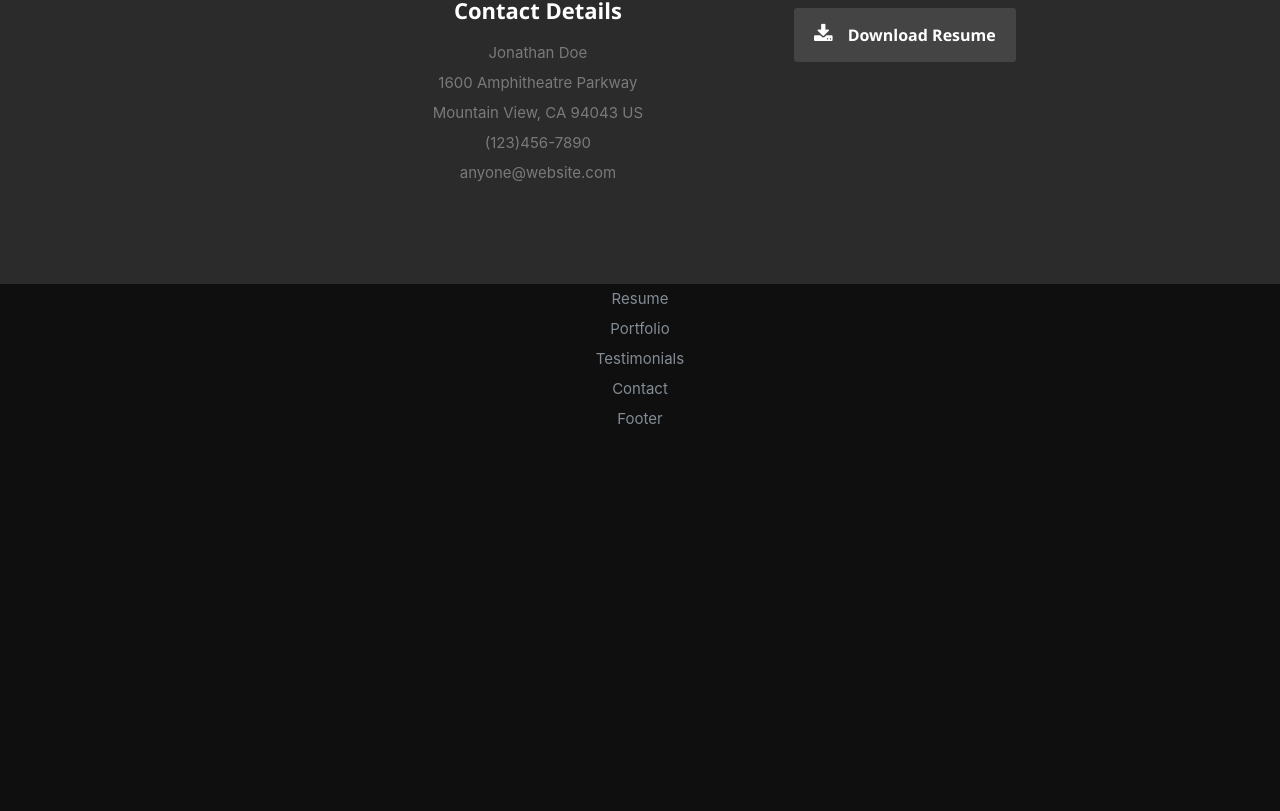
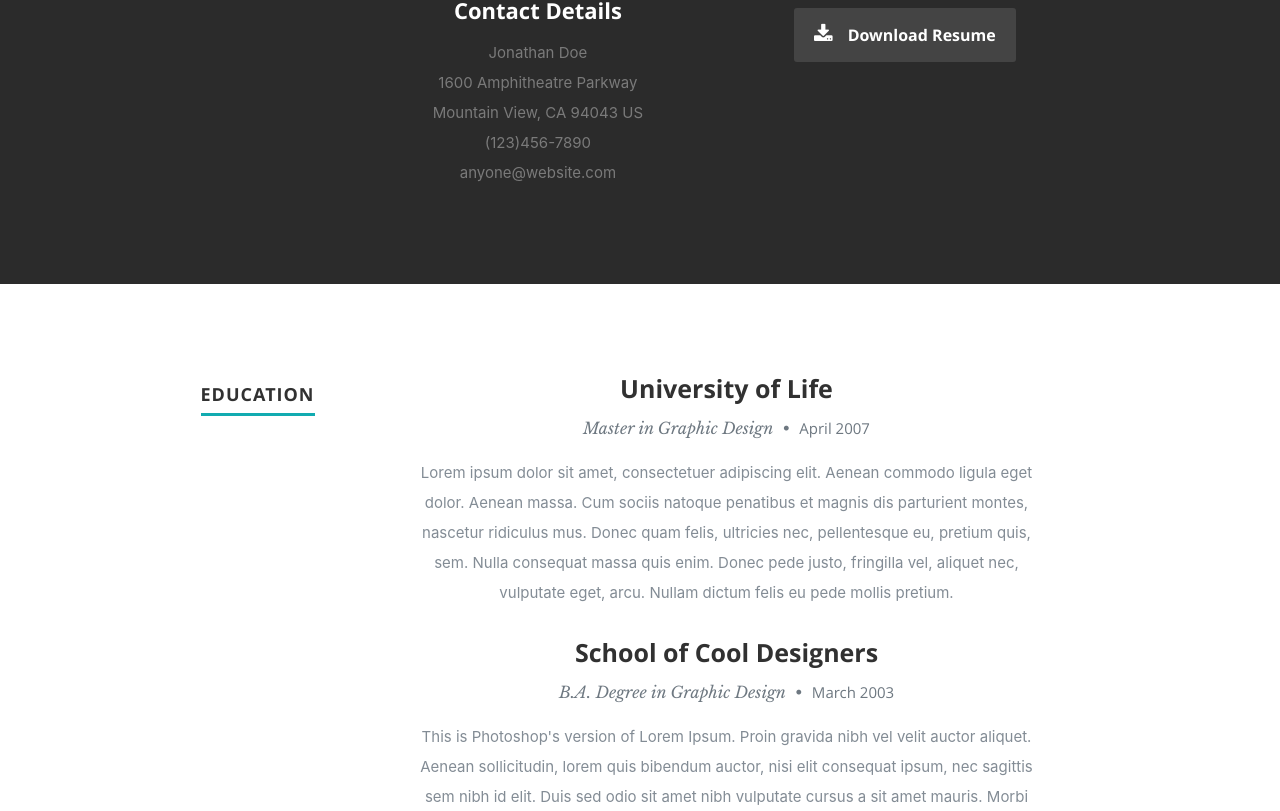
Before and after one commit to jecaz/Resume, a React (Create React App) app: page / in a window 1280 px wide. Shown: the part 1212-2023 px from the top of the page. Before the commit the page ends 1646 px from the top, so only its background shows below. Built offline with nearby package versions, Linux system fonts and the light colour scheme.

Commit message:
Add Resume section

```diff
--- a/src/Components/Resume.js
+++ b/src/Components/Resume.js
@@ -3,9 +3,92 @@ import React, { Component } from 'react';
 class Resume extends Component {
   render() {
     return (
-      <div>
-        Resume
-      </div>
+      <section id="resume">
+        <div class="row education">
+          <div class="three columns header-col">
+            <h1><span>Education</span></h1>
+          </div>
+          <div class="nine columns main-col">
+            <div class="row item">
+              <div class="twelve columns">
+                <h3>University of Life</h3>
+                <p class="info">Master in Graphic Design <span>&bull;</span> <em class="date">April 2007</em></p>
+                <p>
+                  Lorem ipsum dolor sit amet, consectetuer adipiscing elit. Aenean commodo ligula eget dolor. Aenean massa.
+                  Cum sociis natoque penatibus et magnis dis parturient montes, nascetur ridiculus mus. Donec quam felis,
+                  ultricies nec, pellentesque eu, pretium quis, sem. Nulla consequat massa quis enim.
+                  Donec pede justo, fringilla vel, aliquet nec, vulputate eget, arcu. Nullam dictum felis eu pede mollis pretium.
+                </p>
+              </div>
+            </div>
+            <div class="row item">
+              <div class="twelve columns">
+                <h3>School of Cool Designers</h3>
+                <p class="info">B.A. Degree in Graphic Design <span>&bull;</span> <em class="date">March 2003</em></p>
+                <p>
+                  This is Photoshop's version  of Lorem Ipsum. Proin gravida nibh vel velit auctor aliquet.
+                  Aenean sollicitudin, lorem quis bibendum auctor, nisi elit consequat ipsum, nec sagittis sem
+                  nibh id elit. Duis sed odio sit amet nibh vulputate cursus a sit amet mauris. Morbi accumsan
+                  ipsum velit. Nam nec tellus a odio tincidunt auctor a ornare odio. Sed non  mauris vitae erat
+                </p>
+              </div>
+            </div>
+          </div>
+        </div>
+        <div class="row work">
+          <div class="three columns header-col">
+            <h1><span>Work</span></h1>
+          </div>
+          <div class="nine columns main-col">
+            <div class="row item">
+              <div class="twelve columns">
+                <h3>Awesome Design Studio</h3>
+                <p class="info">Senior UX Designer <span>&bull;</span> <em class="date">March 2010 - Present</em></p>
+                <p>
+                  Lorem ipsum dolor sit amet, consectetuer adipiscing elit. Aenean commodo ligula eget dolor. Aenean massa.
+                  Cum sociis natoque penatibus et magnis dis parturient montes, nascetur ridiculus mus. Donec quam felis,
+                  ultricies nec, pellentesque eu, pretium quis, sem. Nulla consequat massa quis enim.
+                  Donec pede justo, fringilla vel, aliquet nec, vulputate eget, arcu. Nullam dictum felis eu pede mollis pretium.
+                </p>
+              </div>
+            </div>
+            <div class="row item">
+              <div class="twelve columns">
+                <h3>Super Cool Studio</h3>
+                <p class="info">UX Designer <span>&bull;</span> <em class="date">March 2007 - February 2010</em></p>
+                <p>
+                  This is Photoshop's version  of Lorem Ipsum. Proin gravida nibh vel velit auctor aliquet.
+                  Aenean sollicitudin, lorem quis bibendum auctor, nisi elit consequat ipsum, nec sagittis sem
+                  nibh id elit. Duis sed odio sit amet nibh vulputate cursus a sit amet mauris. Morbi accumsan
+                  ipsum velit. Nam nec tellus a odio tincidunt auctor a ornare odio. Sed non  mauris vitae erat
+                </p>
+              </div>
+            </div>
+          </div>
+        </div>
+        <div class="row skill">
+          <div class="three columns header-col">
+            <h1><span>Skills</span></h1>
+          </div>
+          <div class="nine columns main-col">
+            <p>Sed ut perspiciatis unde omnis iste natus error sit voluptatem accusantium doloremque laudantium, totam rem aperiam,
+              eaque ipsa quae ab illo inventore veritatis et quasi architecto beatae vitae dicta sunt explicabo. Nemo enim ipsam
+              voluptatem quia voluptas sit aspernatur aut odit aut fugit, sed quia consequuntur magni dolores eos qui ratione
+              voluptatem sequi nesciunt.
+            </p>
+            <div class="bars">
+              <ul class="skills">
+                <li><span class="bar-expand photoshop"></span><em>Photoshop</em></li>
+                <li><span class="bar-expand illustrator"></span><em>Illustrator</em></li>
+                <li><span class="bar-expand wordpress"></span><em>Wordpress</em></li>
+                <li><span class="bar-expand css"></span><em>CSS</em></li>
+                <li><span class="bar-expand html5"></span><em>HTML5</em></li>
+                <li><span class="bar-expand jquery"></span><em>jQuery</em></li>
+              </ul>
+            </div>
+          </div>
+        </div>
+      </section>
     );
   }
 }
```
